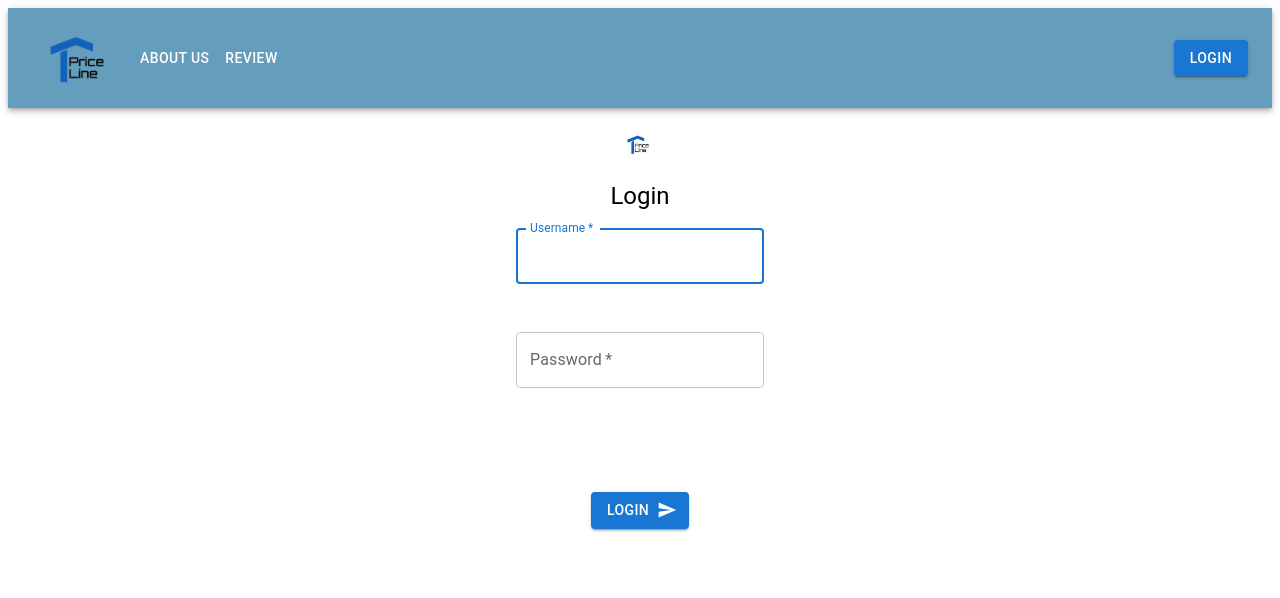
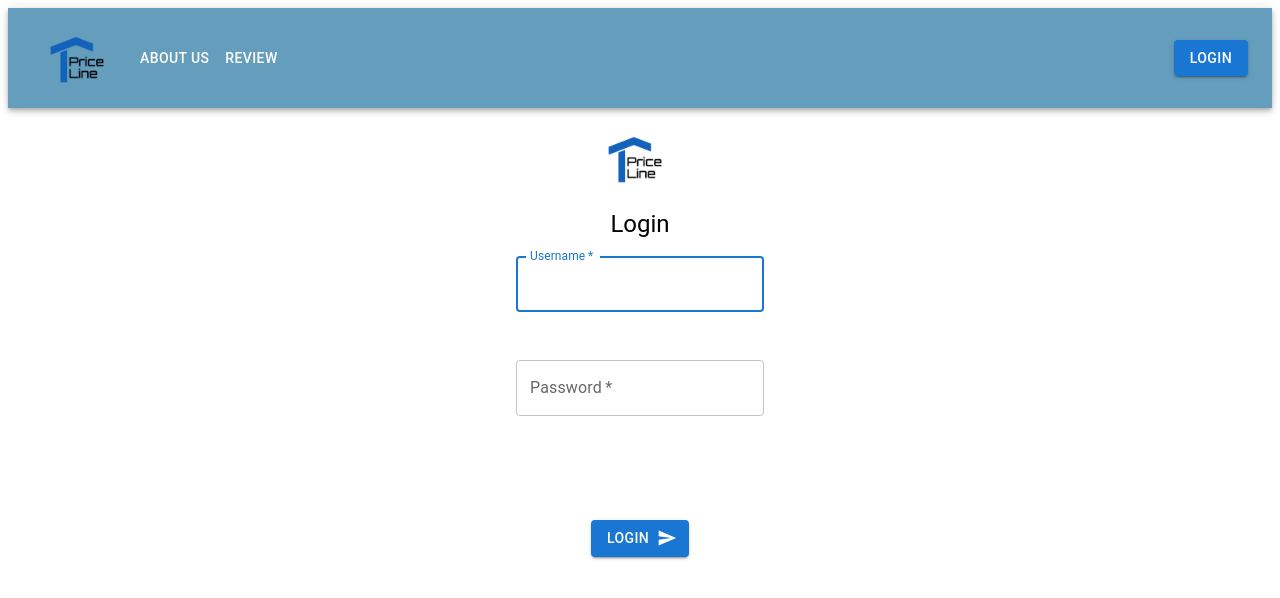
Before and after one commit to victoryg739/price-line, a React (Create React App) app: page /login in a window 1280 px wide. Shown: the top 598 px of the page. Built offline with nearby package versions, Linux system fonts and the light colour scheme.

Commit message:
altered avatar

```diff
--- a/src/pages/Login.jsx
+++ b/src/pages/Login.jsx
@@ -1,7 +1,7 @@
 import React from 'react'
 import logo from "../assets/logo.png";
 import NavBar from "../components/NavBar";
-import DropDown from "../components/DropDown";
+
 import { Typography } from "@mui/material";
 import { Container } from "@mui/system";
 import { Box } from "@mui/system";
@@ -28,9 +28,12 @@ function Login(props) {
         alignItems="center"
         //justifyContent="center"
         style={{ minHeight: "100vh" }}>
-          <Avatar sx={{ m: 2 }} src = {logo}>
+          <Avatar
+           sx={{ width: 100, height: 100 }}
+          src = {logo}
+          />
 
-          </Avatar>
+
         <Typography component="h1" variant="h5" align ="center">
             Login
           </Typography>
```
